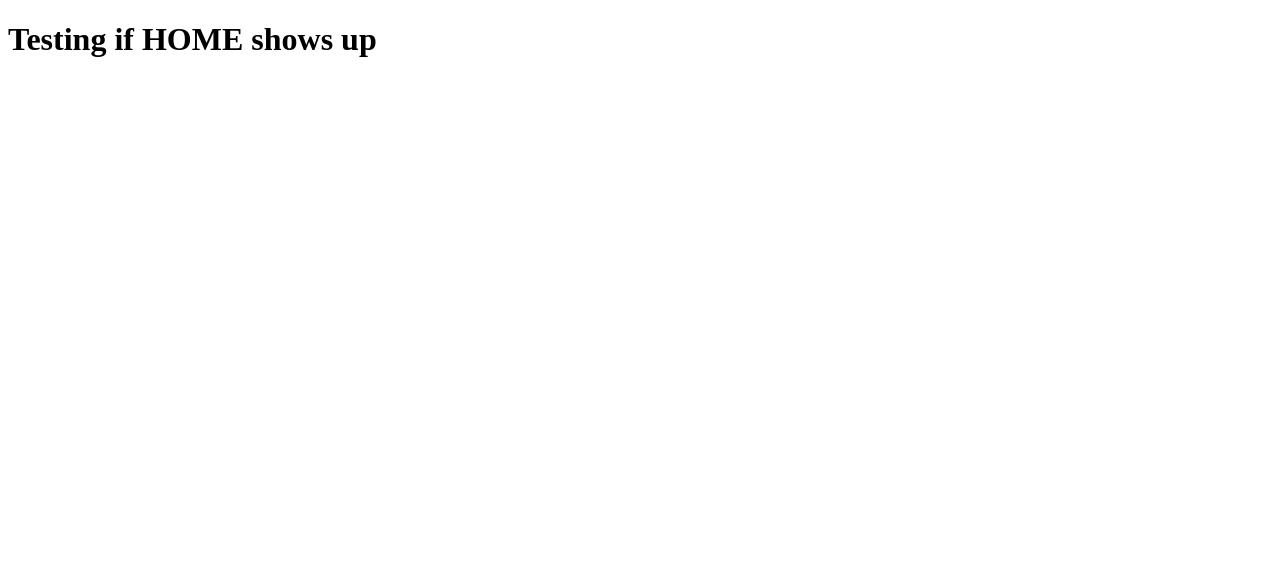
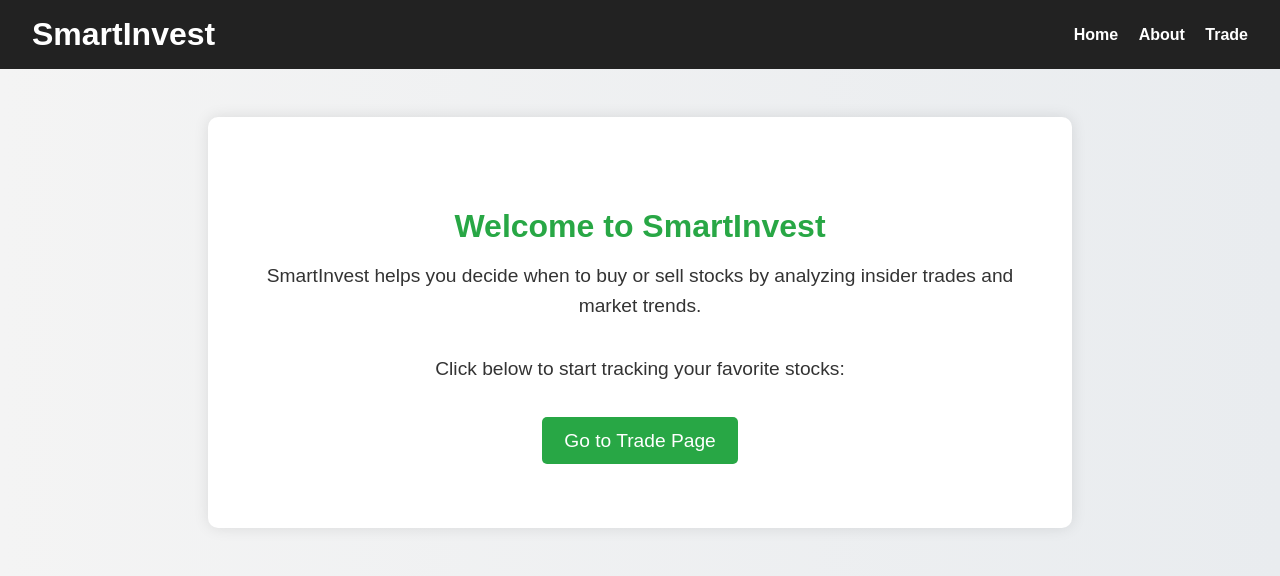
Before and after one commit to adriantoby/SEOProject2, a Flask app: page / in a window 1280 px wide. Shown: the top 576 px of the page. Run offline with Flask 3, Linux system fonts and the light colour scheme.

Commit message:
Made a new CSS file for styling the Home and About page. Added HTML content to Home page.

```diff
--- /dev/null
+++ b/static/style.css
@@ -0,0 +1,70 @@
+/* General reset and body */
+body {
+  font-family: 'Arial', sans-serif;
+  margin: 0;
+  padding: 0;
+  background: linear-gradient(to right, #f4f4f4, #e9ecef);
+  color: #333;
+}
+
+/* Header */
+header {
+  background-color: #222;
+  color: #fff;
+  padding: 1rem 2rem;
+  display: flex;
+  justify-content: space-between;
+  align-items: center;
+}
+
+header h1 {
+  margin: 0;
+}
+
+nav a {
+  color: #fff;
+  text-decoration: none;
+  margin-left: 1rem;
+  font-weight: bold;
+}
+
+/* Main container */
+main {
+  text-align: center;
+  padding: 4rem 2rem;
+  max-width: 800px;
+  margin: 3rem auto;
+  background: #fff;
+  border-radius: 10px;
+  box-shadow: 0 0 15px rgba(0,0,0,0.1);
+}
+
+/* Headline */
+main h2 {
+  font-size: 2rem;
+  margin-bottom: 1rem;
+  color: #28a745;
+}
+
+/* Description */
+main p {
+  font-size: 1.2rem;
+  line-height: 1.6;
+  margin: 1rem 0 2rem;
+}
+
+/* Call-to-action button */
+a.button {
+  display: inline-block;
+  background: #28a745;
+  color: #fff;
+  padding: 0.8rem 1.4rem;
+  font-size: 1.2rem;
+  border-radius: 5px;
+  text-decoration: none;
+  transition: background 0.3s ease;
+}
+
+a.button:hover {
+  background: #218838;
+}
--- a/templates/about.html
+++ b/templates/about.html
@@ -1,6 +1,8 @@
 <!DOCTYPE HTML>
 <html>
     <head>
+    <link rel="stylesheet" href="{{ url_for('static', filename='style.css') }}">
+
 
     </head>
     <body>
--- a/templates/home.html
+++ b/templates/home.html
@@ -1,9 +1,32 @@
-<!DOCTYPE HTML>
-<html>
-    <head>
+<!DOCTYPE html>
+<html lang="en">
+<head>
+  <meta charset="UTF-8">
+  <meta name="viewport" content="width=device-width, initial-scale=1.0">
+  <title>SmartInvest - Home</title>
+  <link rel="stylesheet" href="/static/style.css">
+  <link rel="stylesheet" href="{{ url_for('static', filename='style.css') }}">
 
-    </head>
-    <body>
-        <h1> Testing if HOME shows up </h1>
-    </body>
+</head>
+<body>
+  <header>
+    <h1>SmartInvest</h1>
+    <nav>
+      <a href="/">Home</a>
+      <a href="/about">About</a>
+      <a href="/trade">Trade</a>
+    </nav>
+  </header>
+
+  <main>
+    <h2>Welcome to SmartInvest</h2>
+    <p>
+      SmartInvest helps you decide when to buy or sell stocks by analyzing insider trades and market trends.
+    </p>
+    <p>
+      Click below to start tracking your favorite stocks:
+    </p>
+    <a class="button" href="/trade">Go to Trade Page</a>
+  </main>
+</body>
 </html>
--- a/templates/trade.html
+++ b/templates/trade.html
@@ -3,7 +3,7 @@
 <head>
     <meta charset="UTF-8">
     <meta name="viewport" content="width=device-width, initial-scale=1.0">
-    <title>SmartStock - Home</title>
+    <title>SmartInvest - Home</title>
     <style>
         body {
             font-family: Arial, sans-serif;
@@ -78,7 +78,7 @@
 <body>
 
     <header>
-        <h1>StockTrack</h1>
+        <h1>SmartInvest</h1>
         <nav>
             <a href="#">Home</a>
             <a href="#">About</a>
```
